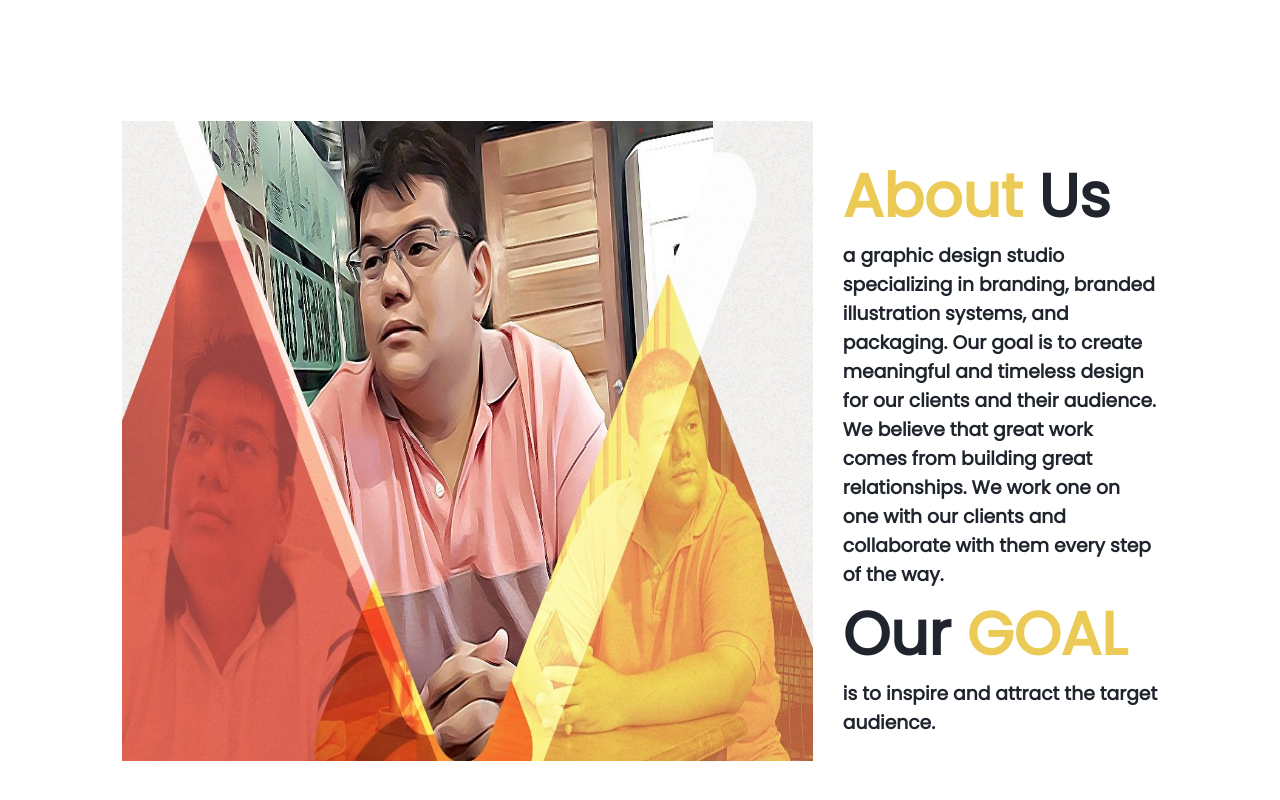
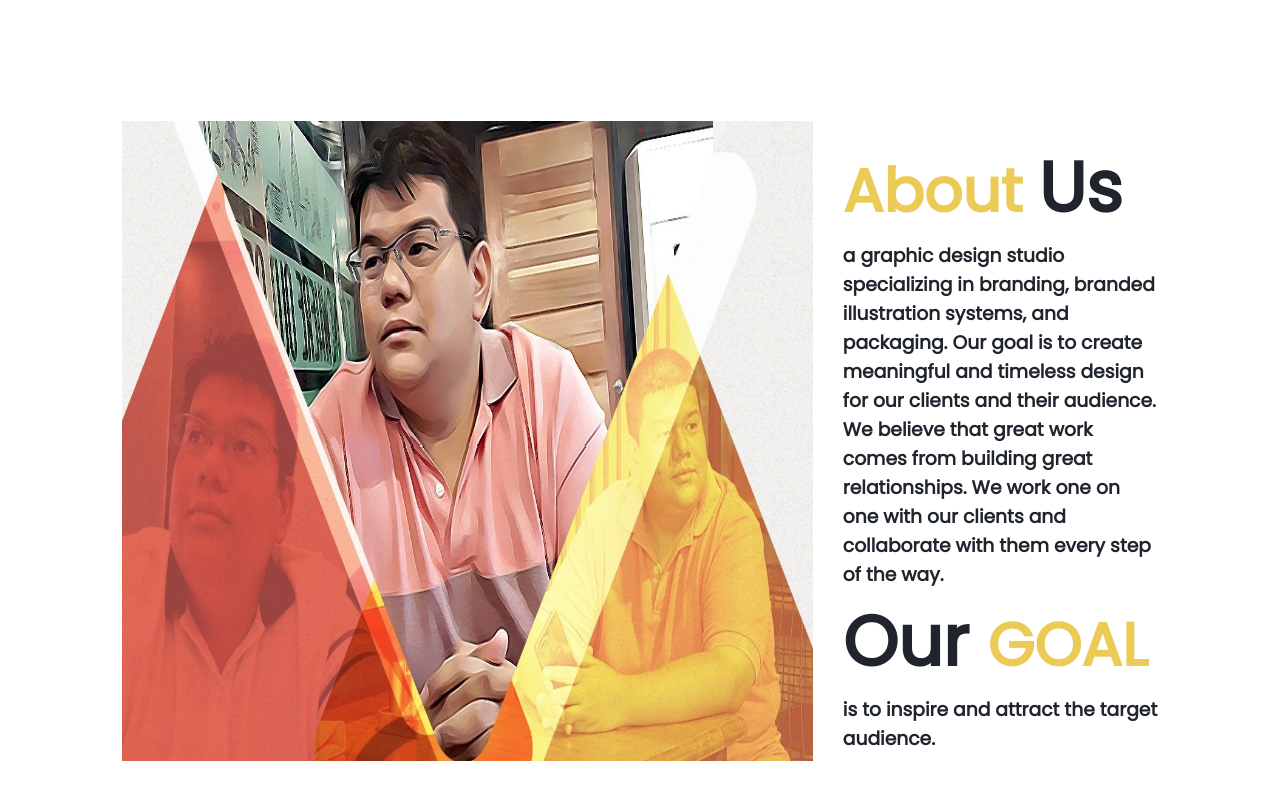
Before and after one commit to lionelkvn/mp2, a React (Create React App) app: page / in a window 1280 px wide. Shown: the part 848-1648 px from the top of the page. Built offline with nearby package versions, Linux system fonts and the light colour scheme.

Commit message:
font size updated

```diff
--- a/src/Component/About/About.css
+++ b/src/Component/About/About.css
@@ -26,5 +26,5 @@
 }
 
 .AboutContent span {
-    font-size: 60px;
+    font-size: 70px;
 }
```
